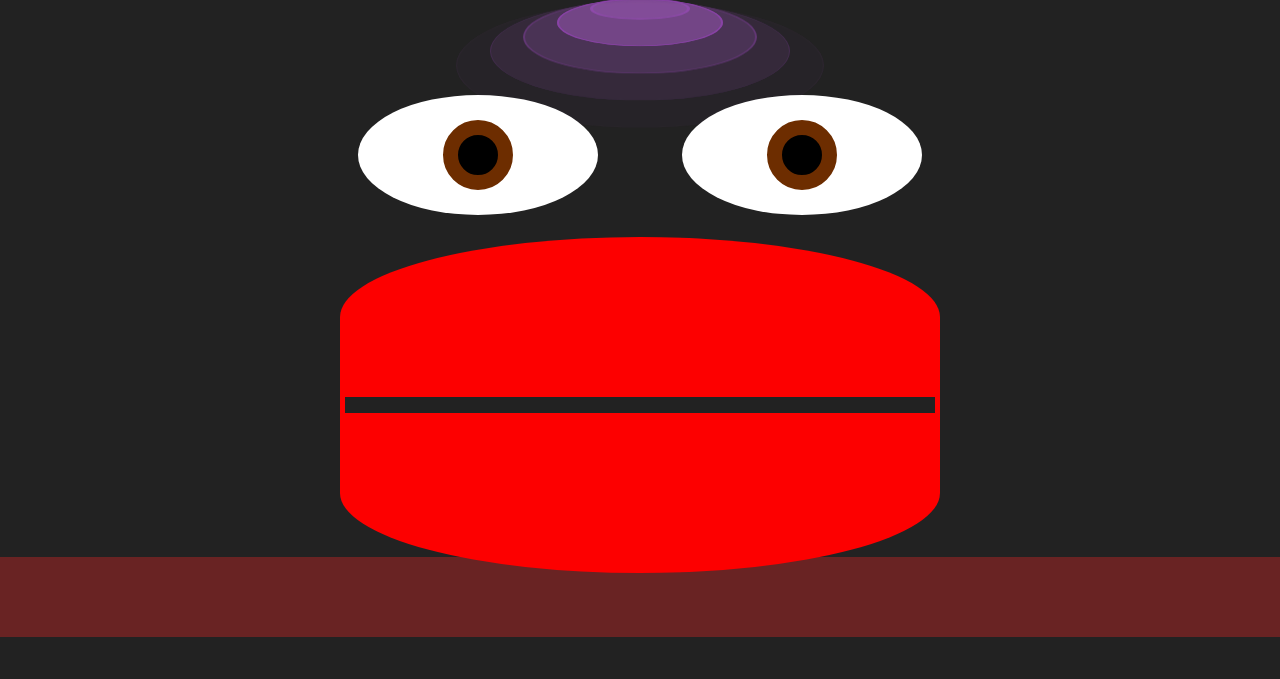
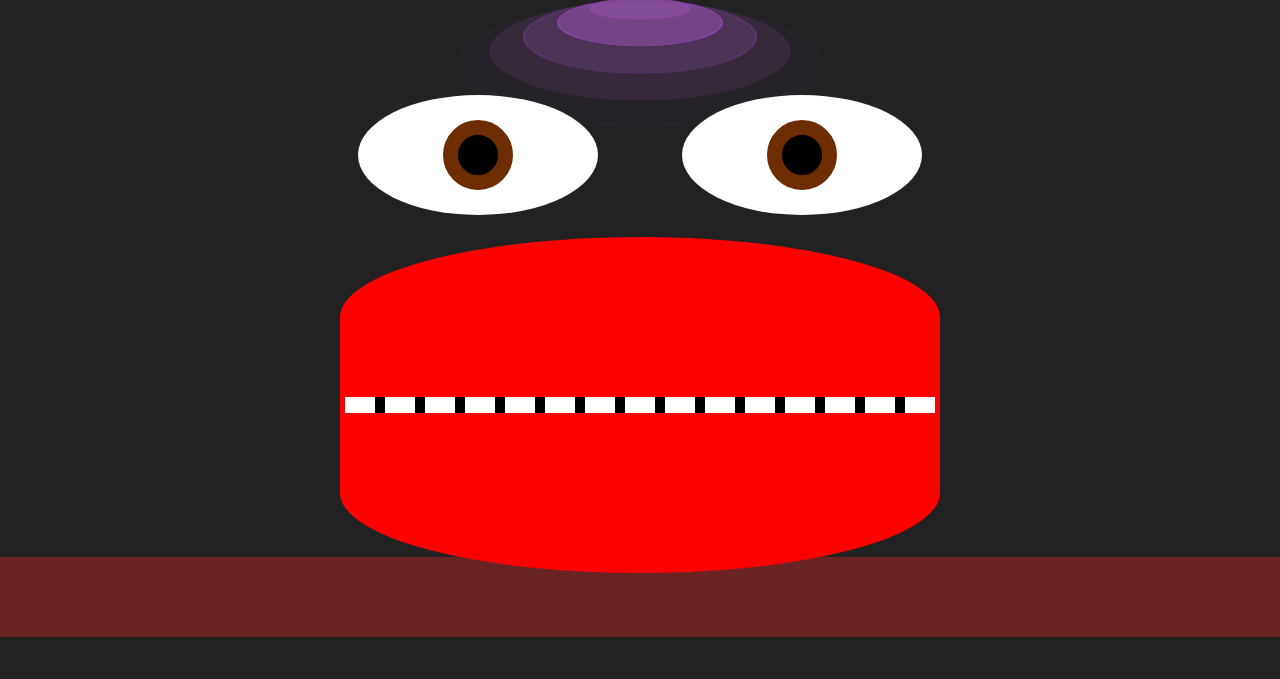
Before and after one commit to madcvvs/market, a PHP site: page /index.html in a window 1280 px wide. Shown: the part 163-842 px from the top of the page. Run offline with PHP 8.4, Linux system fonts and the light colour scheme.

Commit message:
mouth update

```diff
--- a/css.css
+++ b/css.css
@@ -266,11 +266,21 @@ body{
   display: block;
   width: 100%;
   height: 2vh;
-  background: #222222;
+  background: repeating-linear-gradient(
+  90deg,
+  #fff,
+  #fff 30px,
+  #000 20px,
+  #000 40px
+  );
+
   transition: 0.4s all;
   border: solid #f00;
   border-width: 0px 5px 0px 5px;
+
+
 }
+
 
 .shut img{
   display: block;
@@ -304,6 +314,7 @@ body{
 
 .mouth:hover > .shut .pusher{
   height: 60%;
+  background:#222222;
 }
 
 .mouth:hover > .shut img{
```
